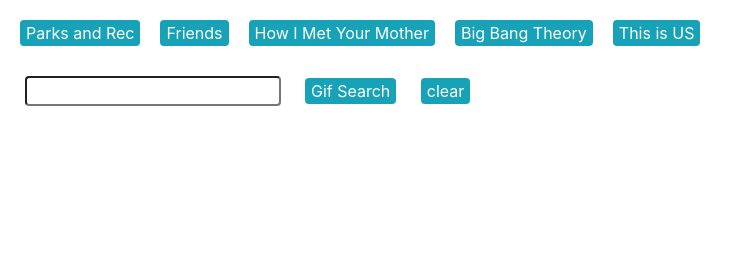
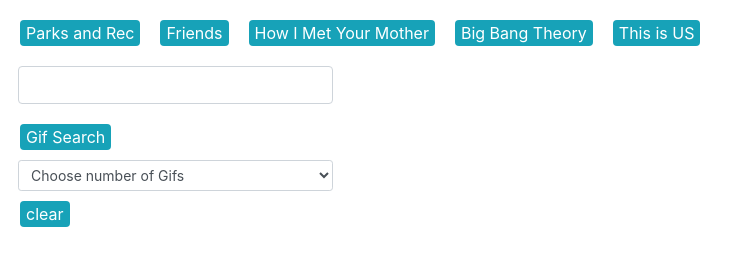
Before and after one commit to Klcosta/Gif, a plain HTML site: page index.html in a window 1280 px wide. Shown: the whole page, without its empty margins (0-745 px from the left). Drawn offline with nearby package versions, Linux system fonts and the light colour scheme.

Commit message:
finished

```diff
--- a/assets/javascript/game.js
+++ b/assets/javascript/game.js
@@ -11,7 +11,6 @@ function renderButtons() {
         $("#buttons-view").append("<button class='bttn rounded bg-info border-0 text-white' value='" + gifs[i] + "'>" + gifs[i] + "</button>")
     }
 }
-
 
 //FUNCTION TO CREATE A NEW BUTTON
 $("#find-gif").on("click", function (event) {
@@ -43,12 +42,29 @@ function displaygifs() {
     var queryURL = "http://api.giphy.com/v1/gifs/search?q=" + gif + "&api_key=F8ARbzWb2CHANbIZg7iveAAqvhJQeVGq"
     console.log(queryURL)
 
+    //define a variable to choose number of gifs
+    var x = 0;
+
+    //pull a new number for ten
+    var xstring = $("#number-input").val().trim();
+    console.log(xstring)
+
+    //If you don't choose a number
+    if (xstring === "Choose number of Gifs"){
+        alert("please choose a number of Gifs")
+    }
+    //If you choose a number
+    else{
+    var x = parseInt(xstring)
+    console.log (x)
+    }
+
     $.ajax({
         url: queryURL,
         method: "GET"
     }).then(function (response) {
         console.log(response)
-        for (var i = 0; i < 10; i++) {
+        for (var i = 0; i < x; i++) {
             var a = $("<div class='rating'>");
             a.append("<p>" + response.data[i].rating + "</p>")
             a.append("<img datavalue='" + gif + i + "' class='gifbttn' src='" + response.data[i].images.fixed_height.url + "' data-still='" + response.data[i].images.fixed_height_still.url + "' data-animate='" + response.data[i].images.fixed_height.url + "' state='animate' >")
--- a/index.html
+++ b/index.html
@@ -5,7 +5,7 @@
     <meta charset="UTF-8">
     <meta name="viewport" content="width=device-width, initial-scale=1.0">
     <meta http-equiv="X-UA-Compatible" content="ie=edge">
-    <title>Country Gif Search</title>
+    <title>Gif Search</title>
     <link rel="stylesheet" href="https://stackpath.bootstrapcdn.com/bootstrap/4.3.1/css/bootstrap.min.css" integrity="sha384-ggOyR0iXCbMQv3Xipma34MD+dH/1fQ784/j6cY/iJTQUOhcWr7x9JvoRxT2MZw1T" crossorigin="anonymous">
     <link rel="stylesheet" type="text/css" href="assets/css/style.css">
 </head>
@@ -14,9 +14,31 @@
     <div id="buttons-view"></div>
 
     <form id="gif-form">
-        <label for="gif-input"></label>
-        <input type="text" id="gif-input" class="rounded">
+        <input type="text" id="gif-input" class="form-control w-25 form-contol-sm ml-2" rows="1">
         <input id="find-gif" type="submit" value="Gif Search" class="rounded bg-info border-0 text-white">
+        <select class="form-control form-control-sm w-25 ml-2" id="number-input">
+                <option>Choose number of Gifs</option>
+                <option>1</option>
+                <option>2</option>
+                <option>3</option>
+                <option>4</option>
+                <option>5</option>
+                <option>6</option>
+                <option>7</option>
+                <option>8</option>
+                <option>9</option>
+                <option>10</option>
+                <option>11</option>
+                <option>12</option>
+                <option>13</option>
+                <option>14</option>
+                <option>15</option>
+                <option>16</option>
+                <option>17</option>
+                <option>18</option>
+                <option>19</option>
+                <option>20</option>
+        </select>
         <input id="clear" type="submit" value="clear" class="rounded bg-info border-0 text-white">
     </form>
 
```
